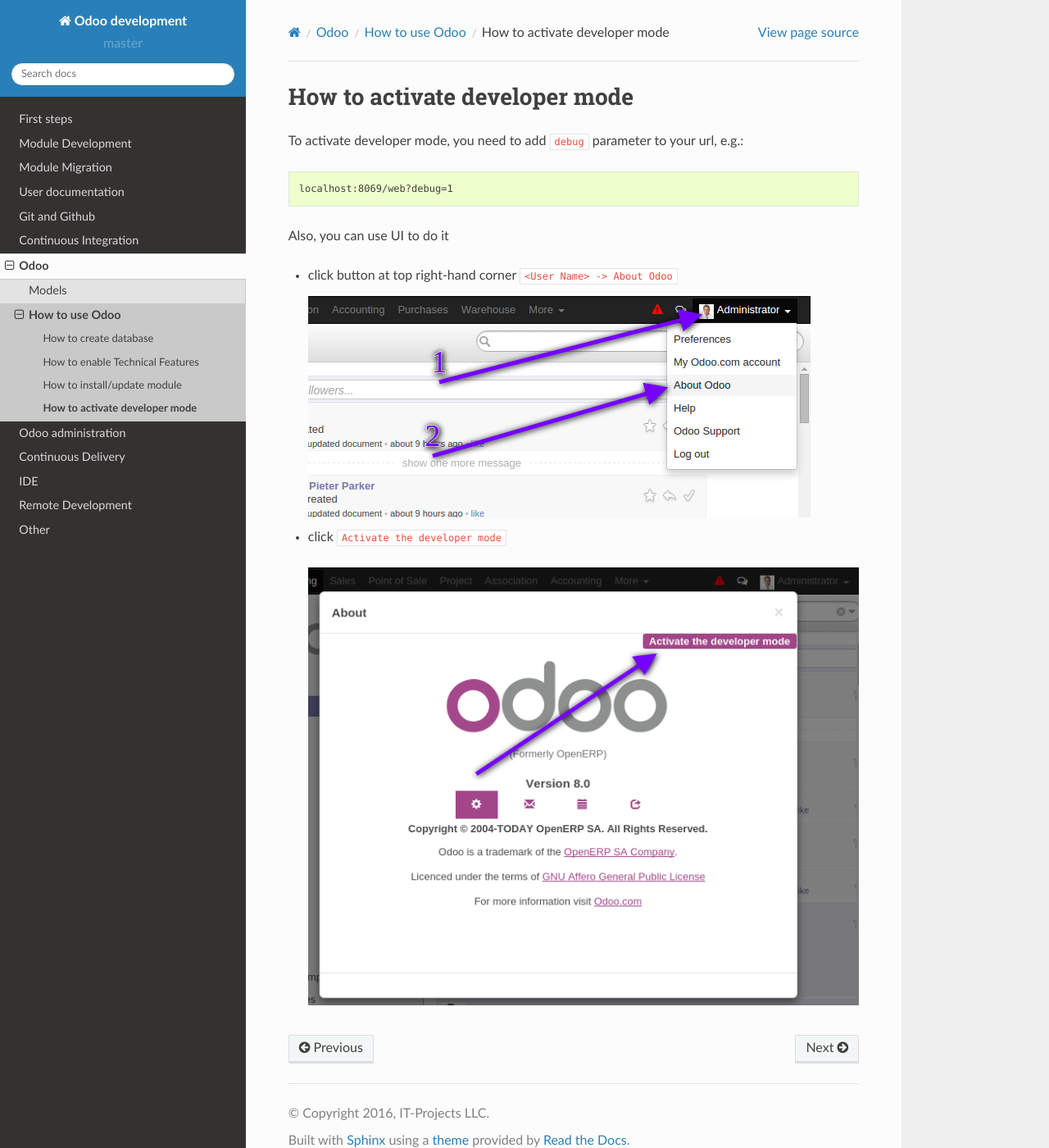
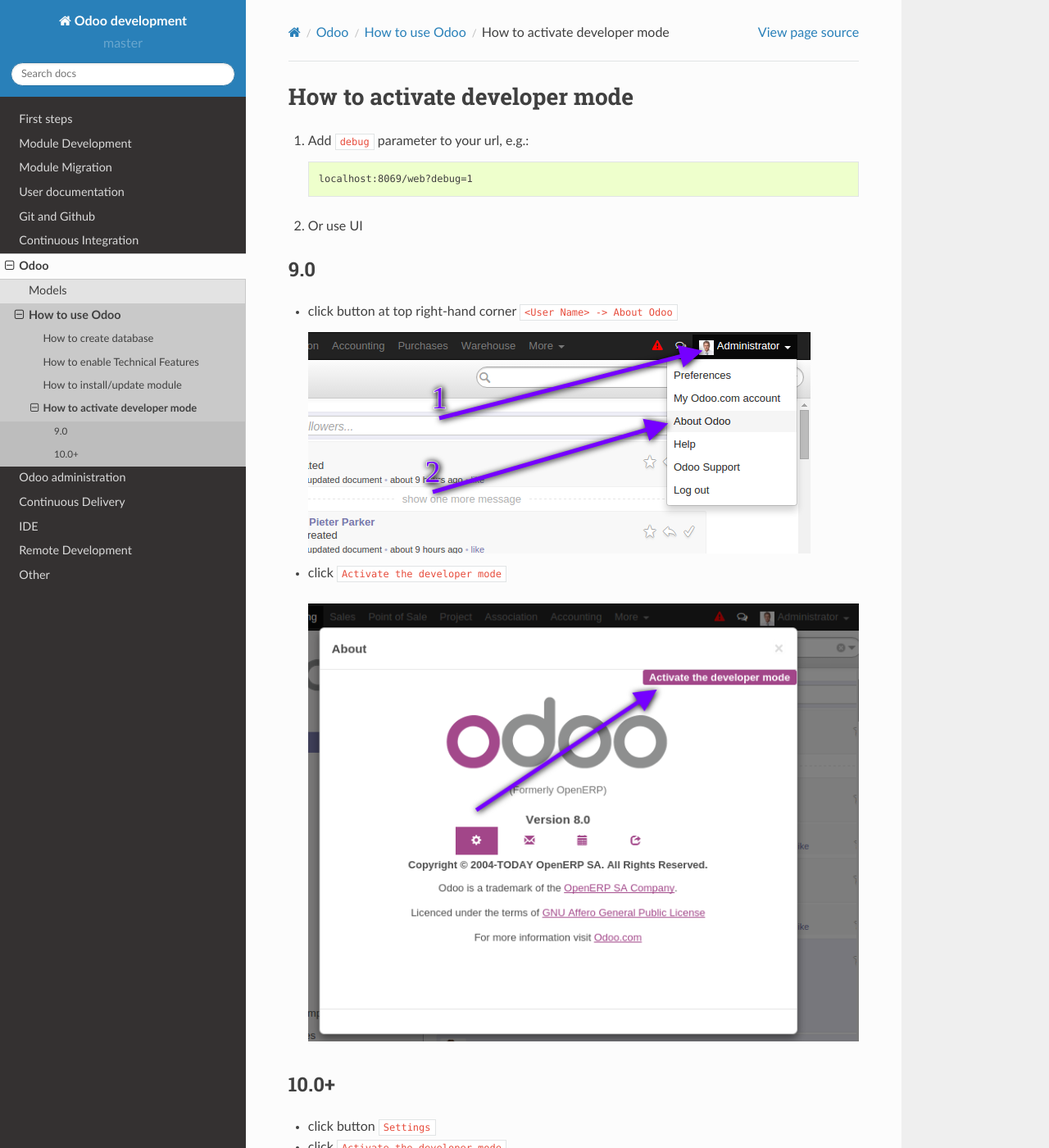
Before and after one commit to itpp-labs/odoo-development, a Sphinx documentation site: the page built from docs/odoo/usage/debug-mode.rst, in a window 1280 px wide and 1400 px high. Shown: the whole window at 82% size. Built offline with Sphinx 7.4.7 and the Read the Docs theme 2.0.0, drawn with Linux system fonts in a browser that asks for light colours; pages that are not in the unit, such as notebooks, are missing from menus.

Commit message:
[DOC] edit developer mode activation

```diff
--- a/docs/odoo/usage/debug-mode.rst
+++ b/docs/odoo/usage/debug-mode.rst
@@ -2,11 +2,14 @@
  How to activate developer mode
 ================================
 
-To activate developer mode, you need to add ``debug`` parameter to your url, e.g.: ::
+1.  Add ``debug`` parameter to your url, e.g.: ::
 
      localhost:8069/web?debug=1
 
-Also, you can use UI to do it
+2. Or use UI
+
+9.0
+===
 
 * click button at top right-hand corner ``<User Name> -> About Odoo``
 
@@ -15,3 +18,12 @@
 * click ``Activate the developer mode``
 
   .. image:: ../../images/debug-2.png
+
+10.0+
+=====
+
+* click button ``Settings``
+
+* click ``Activate the developer mode``
+
+.. image:: ../../images/debug-3.png
```
Also changed, not shown: docs/images/debug-3.png (added).
